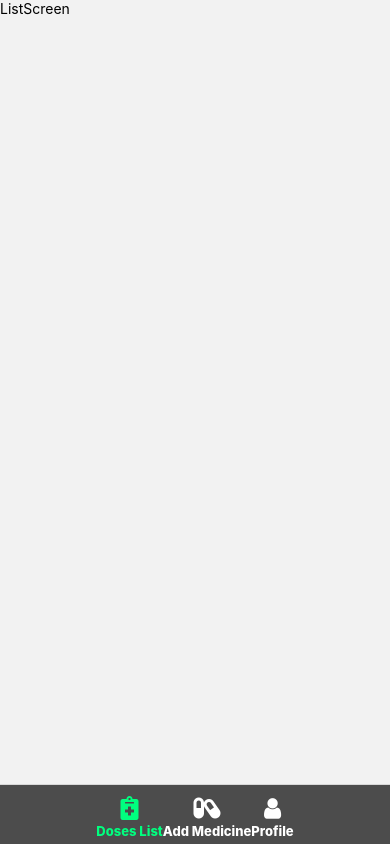
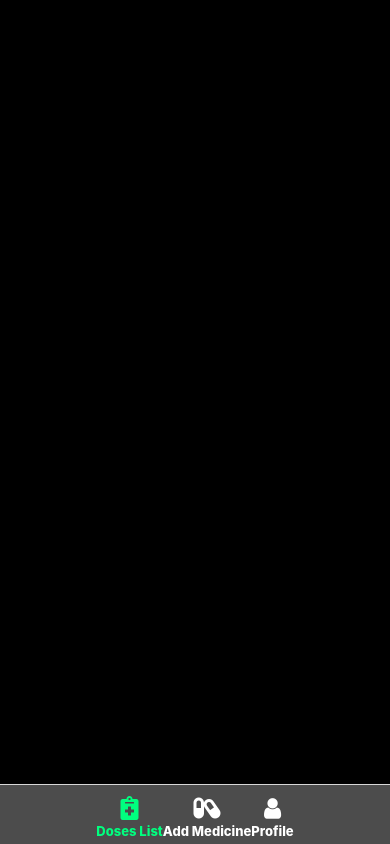
Before and after one commit to saketkumar9040/medicine-remainder-app, a React Native app: screen / in a window 390 px wide. Built offline with nearby package versions, Linux system fonts and the light colour scheme.

Commit message:
feat - started with lists screen

```diff
--- a/src/screens/listScreen/index.js
+++ b/src/screens/listScreen/index.js
@@ -2,12 +2,13 @@
 import React from 'react';
 
 import styles from './style';
+import { SafeAreaView } from 'react-native-safe-area-context';
 
 const ListScreen = () => {
   return (
-    <View>
-      <Text>ListScreen</Text>
-    </View>
+<SafeAreaView style={styles.mainContainer}>
+
+</SafeAreaView>
   )
 }
 
--- a/src/screens/listScreen/style.js
+++ b/src/screens/listScreen/style.js
@@ -1,7 +1,11 @@
-import { StyleSheet } from "react-native";
+import { Platform, StyleSheet } from "react-native";
 
 const styles = StyleSheet.create({
-
+    mainContainer:{
+        flex:1,
+        paddingTop:Platform.OS ==="android"?40:0,
+        backgroundColor:"#000"
+    }
 });
 
 export default styles;
```
